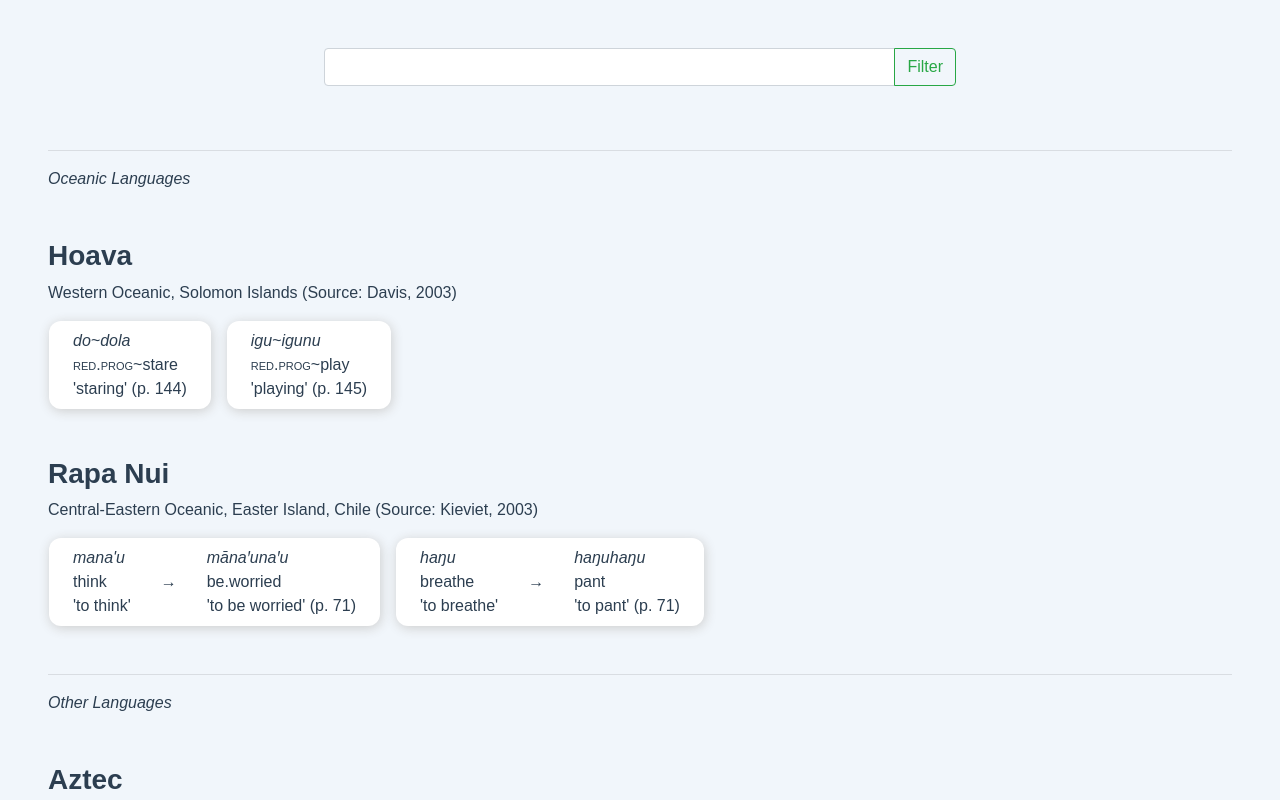
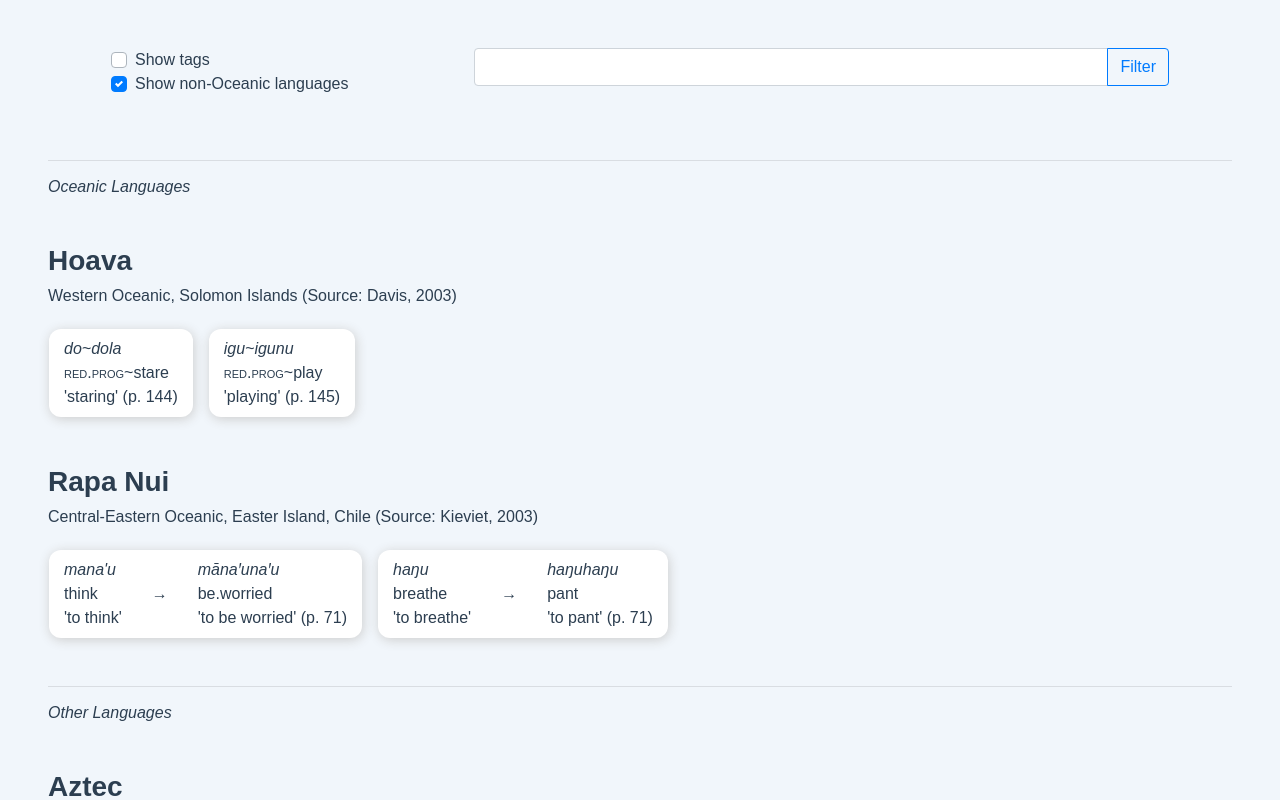
Before and after one commit to frankkulak/research-db, a Vue app: page / in a window 1280 px wide. Shown: the top 800 px of the page. Built offline with nearby package versions, Linux system fonts and the light colour scheme.

Commit message:
Continue work on UI.

```diff
--- a/src/App.vue
+++ b/src/App.vue
@@ -27,5 +27,9 @@
         text-align: center;
         color: #2c3e50;
         background-color: #f1f6fb;
+
+        h1, h2, h3, h4, h5, h6 {
+            font-family: Avenir, Arial, sans-serif;
+        }
     }
 </style>
--- a/src/components/DatapointDisplay.vue
+++ b/src/components/DatapointDisplay.vue
@@ -1,5 +1,5 @@
 <template>
-    <b-col class="datapoint-display py-2 px-4 ml-3 text-left" cols="auto">
+    <b-col class="datapoint-display py-2 ml-3 text-left" cols="auto">
         <b-row>
             <b-col v-if="data.control !== null" cols="auto">
                 <em class="form">{{ data.control.form }}</em>
@@ -15,6 +15,9 @@
                 <p class="translation">'{{ data.translation }}' (p. {{ data.page }})</p>
             </b-col>
         </b-row>
+        <b-row v-if="data.tags.length > 0" v-show="showTags === 'true'" class="mr-3 mt-3">
+            <p v-for="tag in data.tags" :key="tag" class="tag ml-3 px-1">{{ tag }}</p>
+        </b-row>
     </b-col>
 </template>
 
@@ -22,7 +25,8 @@
     export default {
         name: "DatapointDisplay",
         props: {
-            data: Object
+            data: Object,
+            showTags: String
         }
     }
 </script>
@@ -38,6 +42,13 @@
             align-items: center;
         }
 
+        p.tag {
+            border-style: solid;
+            border-radius: 3px;
+            border-width: 1px;
+            background-color: #f1f6fb;
+        }
+
         em, p {
             padding: 0;
             margin: 0;
--- a/src/components/HomePage.vue
+++ b/src/components/HomePage.vue
@@ -1,24 +1,40 @@
 <template>
     <div id="home">
-        <section id="search" class="p-5 mx-auto">
-            <b-input-group>
-                <b-form-input></b-form-input>
-                <b-input-group-append>
-                    <b-button variant="outline-success">Filter</b-button>
-                </b-input-group-append>
-            </b-input-group>
-        </section>
+        <b-container fluid class="text-left px-5">
+            <b-row id="filter-area" class="p-5 mx-auto">
+                <b-col cols="4" class="text-left">
+                    <b-form-checkbox id="cbox-tags" v-model="showTags" name="cbox-tags"
+                                     value="true" unchecked-value="false">
+                        Show tags
+                    </b-form-checkbox>
 
-        <b-container fluid class="text-left px-5">
-            <hr>
-            <p class="mb-5"><em>Oceanic Languages</em></p>
-            <language-display v-for="language in oceanicLanguages" :key="language.name"
-                              :lang="language" :oceanic="true"/>
+                    <b-form-checkbox id="cbox-other" v-model="showOther" name="cbox-other"
+                                     value="true" unchecked-value="false">
+                        Show non-Oceanic languages
+                    </b-form-checkbox>
+                </b-col>
+
+                <b-col cols="8">
+                    <b-input-group>
+                        <b-form-input></b-form-input>
+                        <b-input-group-append>
+                            <b-button variant="outline-primary">Filter</b-button>
+                        </b-input-group-append>
+                    </b-input-group>
+                </b-col>
+            </b-row>
 
             <hr>
-            <p class="mb-5"><em>Other Languages</em></p>
-            <language-display v-for="language in otherLanguages" :key="language.name"
-                              :lang="language" :oceanic="false"/>
+            <h6 class="mb-5"><em>Oceanic Languages</em></h6>
+            <language-display v-for="language in oceanicLanguages" :key="language.name"
+                              :lang="language" :oceanic="true" :show-tags="showTags"/>
+
+            <div v-show="showOther === 'true'">
+                <hr>
+                <h6 class="mb-5"><em>Other Languages</em></h6>
+                <language-display v-for="language in otherLanguages" :key="language.name"
+                                  :lang="language" :oceanic="false" :show-tags="showTags"/>
+            </div>
         </b-container>
     </div>
 </template>
@@ -46,6 +62,8 @@
             return {
                 oceanicLanguages: OceanicLanguages.sort(sortByName),
                 otherLanguages: OtherLanguages.sort(sortByName),
+                showTags: 'false',
+                showOther: 'true'
             }
         }
     }
@@ -53,8 +71,6 @@
 
 <style lang="scss">
     #home {
-        section#search {
-            max-width: 728px;
-        }
+        // intentionally blank
     }
 </style>
--- a/src/components/LanguageDisplay.vue
+++ b/src/components/LanguageDisplay.vue
@@ -1,12 +1,13 @@
 <template>
     <b-row class="language-display mb-5">
-        <b-col cols="12" class="text-left">
+        <b-col cols="12" class="text-left mb-3">
             <h3><strong>{{ lang.name }}</strong></h3>
-            <p v-if="oceanic">{{ lang.family }}, {{ lang.region }} (Source: {{ lang.source }})</p>
-            <p v-else>(Source: {{ lang.source }})</p>
+            <h6 v-if="oceanic">{{ lang.family }}, {{ lang.region }} (Source: {{ lang.source }})</h6>
+            <h6 v-else>(Source: {{ lang.source }})</h6>
         </b-col>
 
-        <datapoint-display v-for="(data, n) in lang.reduplication" :key="`${lang.name}-${n}`" :data="data"/>
+        <datapoint-display v-for="(data, n) in lang.reduplication" :key="`${lang.name}-${n}`" :data="data"
+                           :show-tags="showTags"/>
     </b-row>
 </template>
 
@@ -17,7 +18,8 @@
         components: {DatapointDisplay},
         props: {
             lang: Object,
-            oceanic: Boolean
+            oceanic: Boolean,
+            showTags: String
         }
     }
 </script>
--- a/src/modules/Data.js
+++ b/src/modules/Data.js
@@ -17,7 +17,7 @@ export const OceanicLanguages = [
                     "monosyllabic",
                     "progressive",
                     "verb",
-                    "inflection"
+                    "inflection",
                 ]
             },
             {
```
